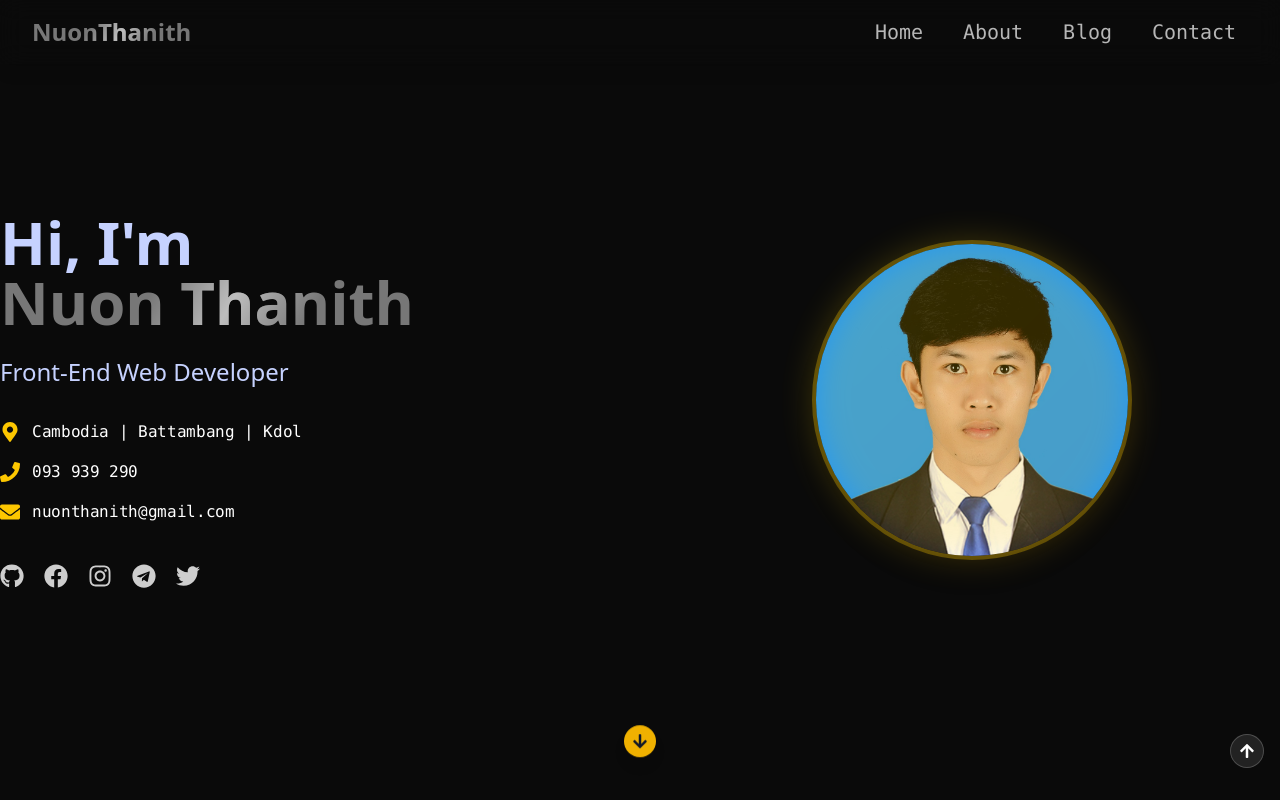
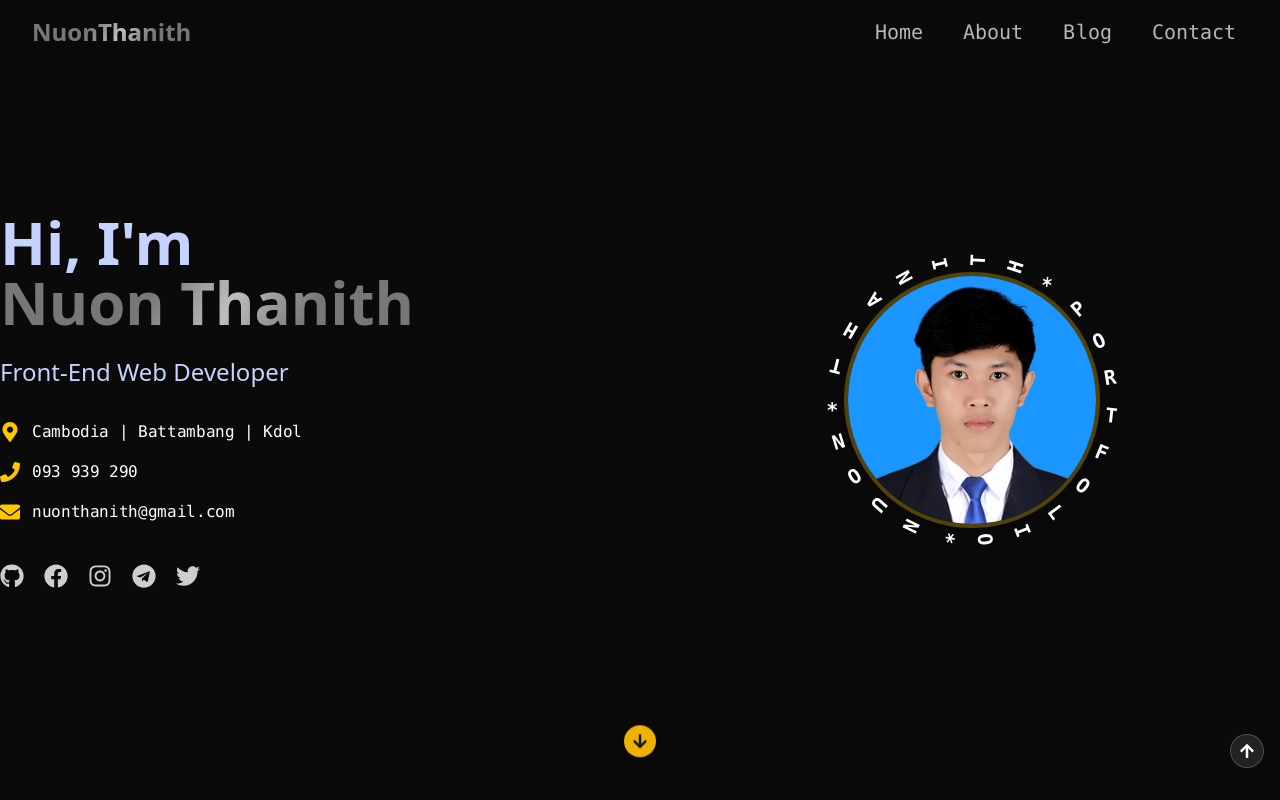
Before and after one commit to nounthanith/portfolio-v2, a React (Vite) app: page / in a window 1280 px wide. Shown: the top 800 px of the page. Built offline with nearby package versions, Linux system fonts and the light colour scheme.

Commit message:
add fram

```diff
--- a/src/pages/Blog.jsx
+++ b/src/pages/Blog.jsx
@@ -23,7 +23,7 @@ function Blog() {
             <SpotlightCard
               key={index}
               className="group relative border border-gray-700/40 rounded-xl bg-gray-800/40 backdrop-blur-md p-2 hover:shadow-lg transition-all duration-300"
-              spotlightColor="rgba(24, 0, 0, 0.57)"
+              spotlightColor="rgba(17, 223, 10, 0.8)"
             >
               <img
                 src={item.image}
--- a/src/pages/Hero.jsx
+++ b/src/pages/Hero.jsx
@@ -14,6 +14,7 @@ import {
 import ShinyText from "../ui/ShinyText";
 import DecryptedText from "../ui/DecryptedText";
 import ScrambledText from "../ui/ScrambleText";
+import CircularText from "../ui/CircularText";
 
 function Hero() {
   const {
@@ -39,17 +40,20 @@ function Hero() {
   ];
 
   const handleScrollDown = () => {
-    const aboutSection = document.getElementById('about');
+    const aboutSection = document.getElementById("about");
     if (aboutSection) {
       aboutSection.scrollIntoView({
-        behavior: 'smooth',
-        block: 'start'
+        behavior: "smooth",
+        block: "start",
       });
     }
   };
 
   return (
-    <section id="hero" className="relative w-full min-h-screen flex items-center justify-center py-20">
+    <section
+      id="hero"
+      className="relative w-full min-h-screen flex items-center justify-center py-20"
+    >
       <div className="absolute ">
         <div className="grid grid-cols-1 lg:grid-cols-2 gap-12 items-center">
           {/* Left: Text Content */}
@@ -138,12 +142,21 @@ function Hero() {
           {/* Right: Avatar */}
           <div className="order-1 lg:order-2 flex justify-center">
             <div className="relative group">
-              <div className="absolute inset-0 rounded-full bg-gradient-to-br from-yellow-300 to-yellow-500 blur-lg opacity-20 group-hover:opacity-30 transition-all duration-500" />
+              <div className="absolute inset-0 rounded-full blur-lg opacity-20 group-hover:opacity-30 transition-all duration-500" />
+
               <img
                 src={avatar}
                 alt={name}
-                className="w-64 h-64 sm:w-80 sm:h-80 rounded-full object-cover border-4 border-yellow-400/30 shadow-xl transform group-hover:scale-105 transition-all duration-500"
+                className="w-64 h-64 rounded-full object-cover border-4 border-yellow-400/30 shadow-xl transform group-hover:scale-105 transition-all duration-500"
               />
+
+              <CircularText
+                text="NUON*THANITH*PORTFOLIO*"
+                spinDuration={20}
+                onHover="speedUp"
+                className="absolute inset-0 "
+              />
+
               <div className="absolute inset-0 rounded-full border-4 border-transparent group-hover:border-yellow-300/50 transition-all duration-500" />
             </div>
           </div>
--- /dev/null
+++ b/src/ui/CircularText.jsx
@@ -0,0 +1,84 @@
+import { useEffect } from "react";
+import { motion, useAnimation } from "framer-motion";
+
+const getSpinAnimation = (duration) => ({
+  rotate: 360,
+  transition: {
+    ease: "linear",
+    duration,
+    repeat: Infinity,
+  },
+});
+
+const CircularText = ({
+  text,
+  spinDuration = 20,
+  onHover = "speedUp",
+  className = "",
+}) => {
+  const controls = useAnimation();
+  const letters = Array.from(text);
+
+  useEffect(() => {
+    controls.start(getSpinAnimation(spinDuration));
+  }, [spinDuration]);
+
+  const handleHoverStart = () => {
+    let newDuration = spinDuration;
+
+    switch (onHover) {
+      case "speedUp":
+        newDuration = spinDuration / 4;
+        break;
+      case "slowDown":
+        newDuration = spinDuration * 2;
+        break;
+      case "pause":
+        controls.stop();
+        return;
+      default:
+        newDuration = spinDuration;
+    }
+
+    controls.start(getSpinAnimation(newDuration));
+  };
+
+  const handleHoverEnd = () => {
+    controls.start(getSpinAnimation(spinDuration));
+  };
+
+  return (
+    <motion.div
+      className={`absolute inset-0 flex items-center justify-center pointer-events-none ${className}`}
+      animate={controls}
+      onMouseEnter={handleHoverStart}
+      onMouseLeave={handleHoverEnd}
+    >
+      <div className="relative w-64 h-64 sm:w-80 sm:h-80 ">
+        {letters.map((letter, i) => {
+          const angle = (360 / letters.length) * i;
+          const radius = 140; // Avatar radius + border spacing
+          const x = Math.cos((angle * Math.PI) / 180) * radius;
+          const y = Math.sin((angle * Math.PI) / 180) * radius;
+
+          return (
+            <span
+              key={i}
+              className="absolute text-white text-xl font-mono font-bold "
+              style={{
+                left: "50%",
+                top: "50%",
+                transform: `translate(-50%, -50%) translate(${x}px, ${y}px) rotate(${angle}deg)`,
+                transformOrigin: "center",
+              }}
+            >
+              <span style={{ transform: `rotate(-${angle}deg)` }}>{letter}</span>
+            </span>
+          );
+        })}
+      </div>
+    </motion.div>
+  );
+};
+
+export default CircularText;
```
